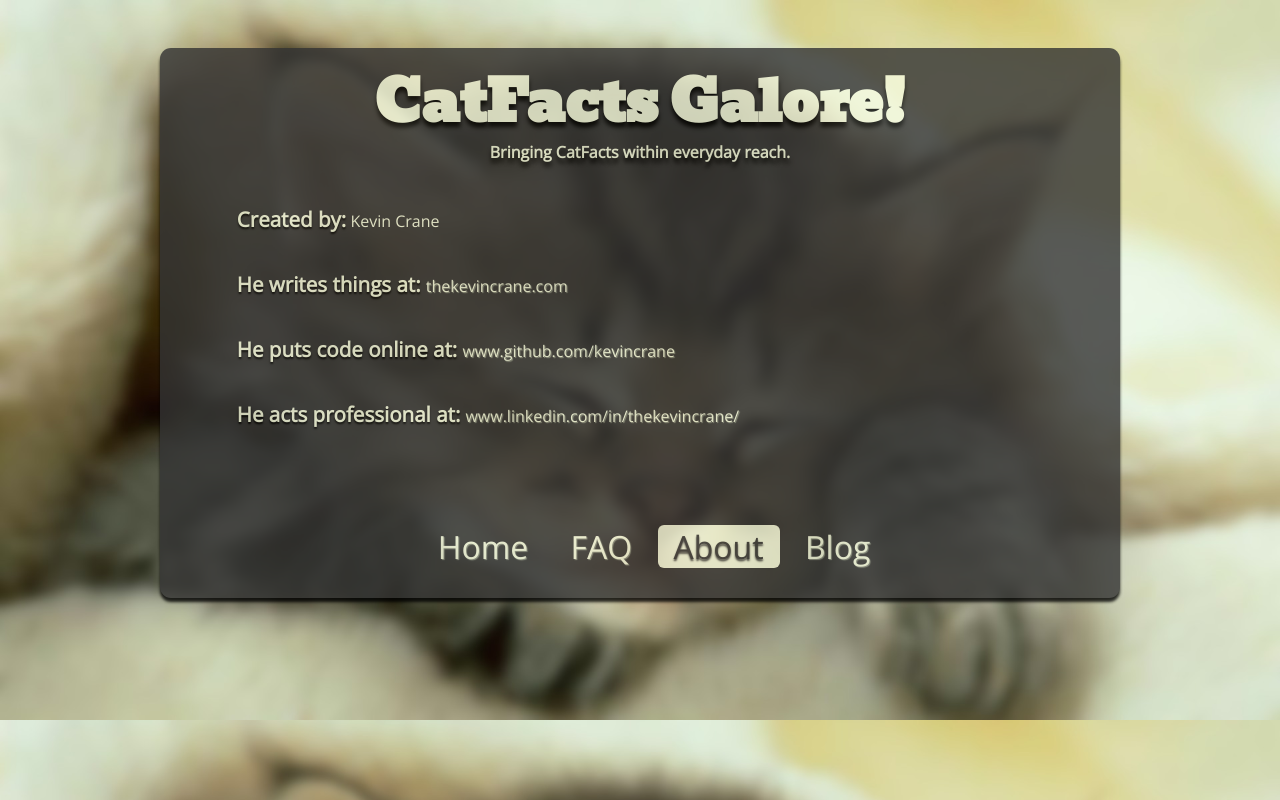
After one commit to kevincrane/catfacts, a Django app: page /about/ in a window 1280 px wide. The commit adds this page. Run offline with Django 3.2, Linux system fonts and the light colour scheme.

Commit message:
Added About and FAQ pages and adjusted navigation footer to be all uniform like on each page.

```diff
--- a/catfacts/urls.py
+++ b/catfacts/urls.py
@@ -6,5 +6,6 @@ from catfacts import views
 urlpatterns = patterns('',
     url(r'^$', views.home, name='home'),
     url(r'^faq/$', views.faq, name='faq'),
+    url(r'about/$', views.about, name='about'),
     url(r'^new_user/$', views.new_user, name='new_user'),
 )
--- a/catfacts/views.py
+++ b/catfacts/views.py
@@ -20,12 +20,11 @@ def home(request):
 
 # FAQ page view
 def faq(request):
-#    return HttpResponse("This is my FAQ page!")
-    return render(request, 'catfacts/temp.html')
+    return render(request, 'catfacts/faq.html')
 
 # About page view
 def about(request):
-    return HttpResponse("This is my About page!")
+    return render(request, 'catfacts/about.html')
 
 
 # Add new user to models; POST method
@@ -82,10 +81,6 @@ def new_user(request):
 #   - HTML: $email has been unsubscribed!
 #   - view: load models where email=$email, set valid=false
 
-# TODO: Make FAQ and About page
-#   - Just copy/paste the HTML and rename
-#   - Use same CSS, H3 and p tags to make FAQ and About
-
 # TODO: Set up daily cron job
 #   - import model from Python
 #   - Load, pick random fact, send email, repeat
--- a/static/css/home.css
+++ b/static/css/home.css
@@ -31,6 +31,11 @@ h4 {font-size: 1.286em}	/* 18px */
 h5 {font-size: 1.143em}	/* 16px */
 h6 {font-size: 1em}	/* 14px */
 
+h4 {
+    line-height: .5em;
+    text-shadow: 0 2px 2px #000000;
+}
+
 /* Paragraphs */
 p {margin-bottom: 1.143em;}
 * p:last-child {margin-bottom: 0;}
@@ -47,12 +52,21 @@ a:link, a:visited {
     text-decoration: none;
     text-shadow: 1px 1px 1px #8c9180;
 }
-a:hover, a:active {
+a:hover, a:active, .active {
     background-color: #f5fadd;
     border-radius: 6px;
     color: #333333;
     text-decoration: none;
     text-shadow: 0 2px 2px #333;
+}
+
+::selection {
+    background: #f5fadd; /* Safari */
+    color: #333333;
+}
+::-moz-selection {
+    background: #f5fadd; /* Firefox */
+    color: #333333;
 }
 
 
@@ -67,6 +81,7 @@ a:hover, a:active {
     height: 550px;
     border-radius: 11px;
     opacity: 0.8;
+    position: relative;
 }
 
 /* Title Banner */
@@ -96,18 +111,20 @@ section #newuser-form {
     margin:auto;
     font-style: italic;
 }
-#main-body p:nth-child(4) {
-    padding-top: 25px;
+/*#main-body p:nth-child(4) {*/
+    /*padding-top: 25px;*/
     /*line-height: 0;*/
-    margin-bottom: -5px;
-}
+    /*margin-bottom: -5px;*/
+/*}*/
 
 
 /* Bottom Navbar */
 #nav-bar {
     font-size: 2em;
     text-align: center;
-    position: relative;
+    position: absolute;
+    bottom: .6em;
+    left: 23%;
     line-height: 0;
 }
 #nav-bar ul {
--- /dev/null
+++ b/templates/catfacts/about.html
@@ -0,0 +1,44 @@
+<!DOCTYPE html>
+<html xmlns="http://www.w3.org/1999/html">
+    <head>
+        <title>CatFacts Galore!</title>
+        <link type="text/css" rel="stylesheet" href="{{ STATIC_URL }}css/home.css"/>
+        <link href="http://fonts.googleapis.com/css?family=Bevan" rel="stylesheet" type="text/css">
+        <link href="http://fonts.googleapis.com/css?family=Open+Sans" rel="stylesheet" type="text/css">
+    </head>
+
+    <body id="index" class="home">
+        <div id="home-content">
+            <!-- Page Header -->
+            <header id="banner" class="body">
+                <h1>CatFacts Galore!</h1>
+                <strong>Bringing CatFacts within everyday reach.</strong>
+<!-- TODO: Need navigation header? -->
+            </header>
+
+            <!-- Main content body -->
+            <section id="main-body" class="body">
+                <br>
+                <h4 style="display: inline-block">Created by:</h4>
+                <p style="display: inline-block">Kevin Crane</p> <br>
+                <h4 style="display: inline-block">He writes things at: </h4>
+                <p style="display: inline-block"><a href="http://thekevincrane.com">thekevincrane.com</a></p> <br>
+                <h4 style="display: inline-block">He puts code online at: </h4>
+                <p style="display: inline-block"><a href="http://www.github.com/kevincrane">www.github.com/kevincrane</a></p> <br>
+                <h4 style="display: inline-block">He acts professional at: </h4>
+                <p style="display: inline-block"><a href="http://www.linkedin.com/in/thekevincrane/">www.linkedin.com/in/thekevincrane/</a></p> <br>
+            </section>
+
+            <!-- Footer -->
+            <footer id="nav-bar" class="body">
+                <nav><ul>
+                    <li><a href="/">Home</a></li>
+                    <li><a href="/faq">FAQ</a></li>
+                    <li class="active">About</li>
+                    <li><a href="http://thekevincrane.com">Blog</a></li>
+                </ul></nav>
+            </footer>
+        </div>
+    </body>
+
+</html>
```
Also changed, not shown: static/css/main.css (deleted, +0 -12 lines), templates/catfacts/faq.html (added, +41 -0 lines), templates/catfacts/home.html (+4 -3 lines).
